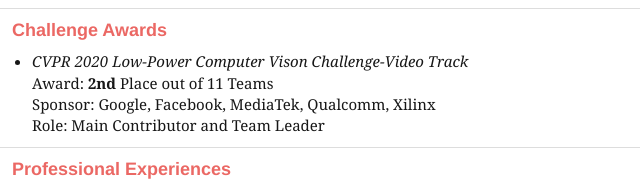
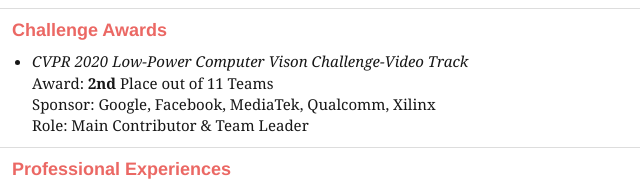
Before and after one commit to wuzhenyusjtu/wuzhenyusjtu.github.io, a plain HTML site: page index.html in a window 1280 px wide. Shown: the part 755-943 px from the top of the page, 0-640 px from the left. Drawn offline with Linux system fonts and the light colour scheme; a web font is replaced by a local one.

Commit message:
update publication

```diff
--- a/index.html
+++ b/index.html
@@ -153,7 +153,7 @@
 					<i>CVPR 2020 Low-Power Computer Vison Challenge-Video Track</i><br>
 					Award: <b>2nd</b> Place out of 11 Teams<br>
 					Sponsor: Google, Facebook, MediaTek, Qualcomm, Xilinx<br>
-					Role: Main Contributor and Team Leader<br>
+					Role: Main Contributor & Team Leader<br>
 				</li>
 			</ul>
 		</div>
```
